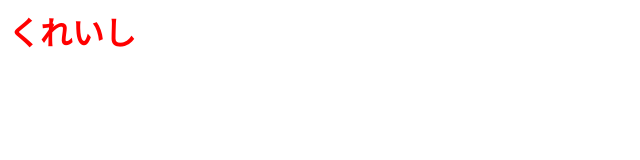
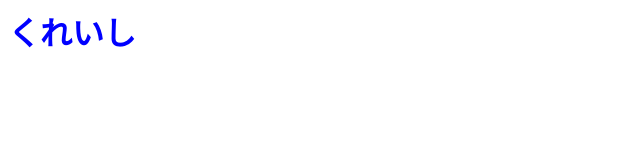
Before and after one commit to freedom9014/GitGod, a plain HTML site: page index.html in a window 1280 px wide. Shown: the whole page, without its empty margins (0-640 px from the left). Drawn offline with Linux system fonts and the light colour scheme.

Commit message:
色を青に変えました。

```diff
--- a/index.html
+++ b/index.html
@@ -1 +1 @@
-<h1 style="color:red">くれいし</h1>
+<h1 style="color:blue">くれいし</h1>
```
